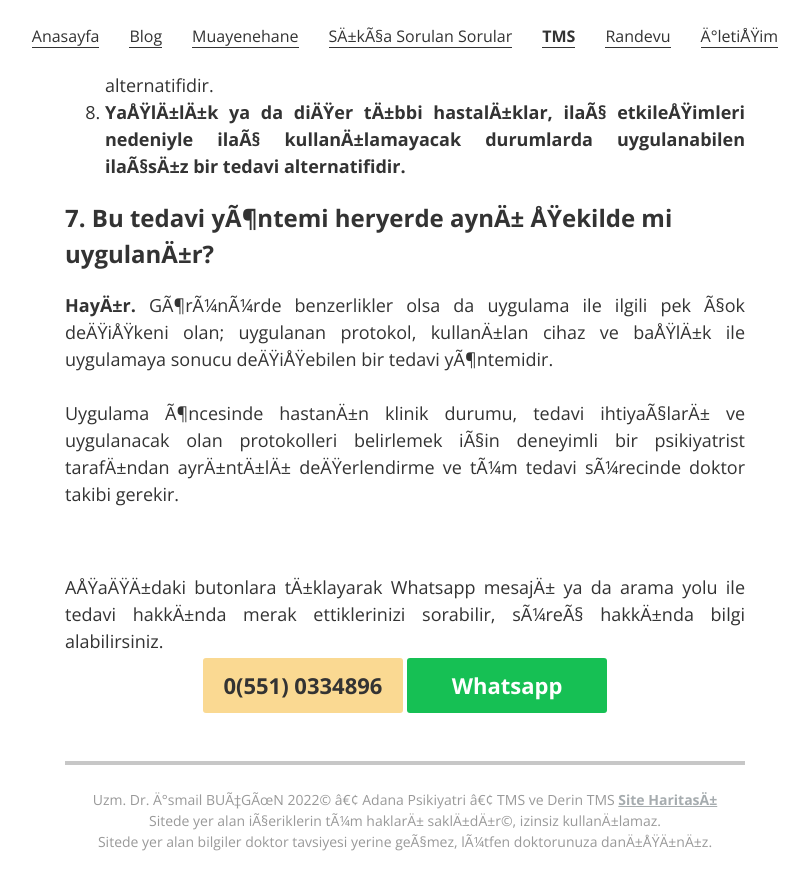
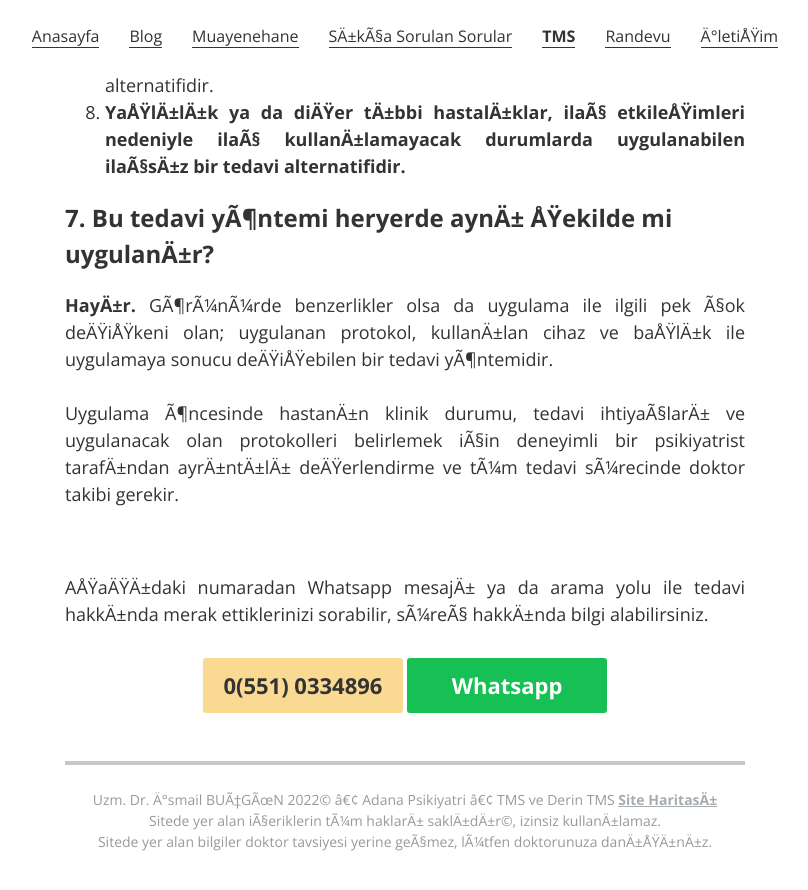
Before and after one commit to ibucgun/ibucgun.github.io, a Jekyll site: the page built from tms.html, in a window 1280 px wide and 900 px high, scrolled down 4584 px. Shown: the top 890 px of the window, without its empty margins (235-1043 px from the left). Built offline with Jekyll 4.4.1, drawn with Linux system fonts in a browser that asks for light colours.

Commit message:
Update tms.html

```diff
--- a/tms.html
+++ b/tms.html
@@ -96,7 +96,8 @@ description: Adana TMS ve Derin TMS Tedavisi • Muayenahanemde uyguladığım T
 
 		  <p class="resume-item-copy" style="text-align: justify;font-size: 1.125rem;">
 		  <br><br>
-		  Aşağıdaki butonlara tıklayarak Whatsapp mesajı ya da arama yolu ile tedavi hakkında merak ettiklerinizi sorabilir, süreç hakkında bilgi alabilirsiniz.
+		  Aşağıdaki numaradan Whatsapp mesajı ya da arama yolu ile tedavi hakkında merak ettiklerinizi sorabilir, süreç hakkında bilgi alabilirsiniz.
+		  <br><br>
 		  <center><a href="tel:+905510334896" class="contact-button no-print" itemprop="telephone" title="Ara" style="margin-top:3px;"><b>0(551) 0334896</b></a>
 	      <a href="https://wa.me/905510334896" class="whatsapp-button no-print" itemprop="whatsapp" title="Whatsapp Mesajı Gönder" style="margin-top:3px;"><b>Whatsapp</b></a>
 	      </center></p>
```
